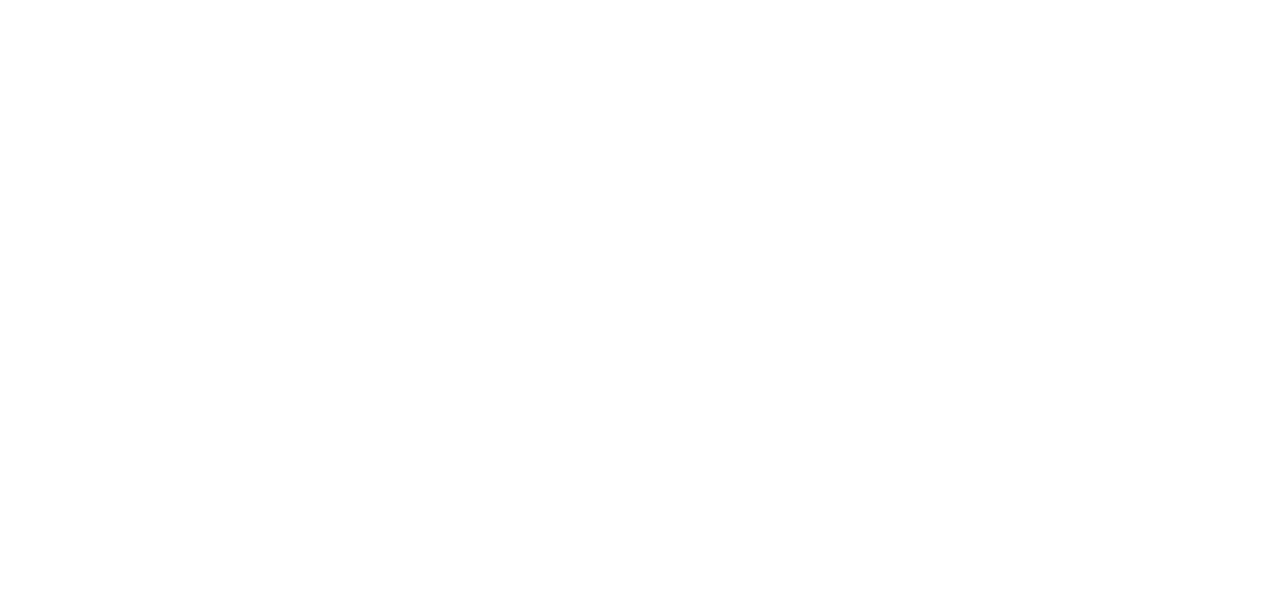
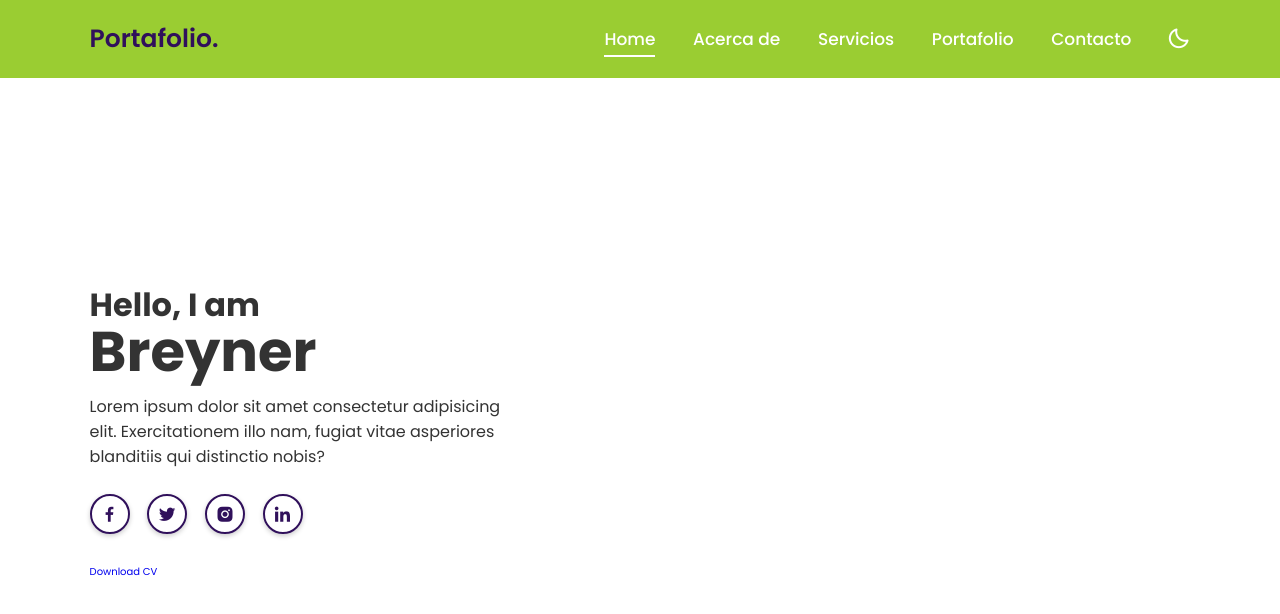
Before and after one commit to Outlaws012/Portafolio, a plain HTML site: page index.html in a window 1280 px wide. Drawn offline with nearby package versions, Linux system fonts and the light colour scheme.

Commit message:
Portafolio

```diff
--- /dev/null
+++ b/css/style.css
@@ -0,0 +1,122 @@
+@import url('https://fonts.googleapis.com/css2?family=Poppins:wght@300;400;500;600;700;800;900&display=swap');
+
+* {
+    margin: 0;
+    padding: 0;
+    box-sizing: border-box;
+    text-decoration: none;
+    border: none;
+    outline: none;
+    scroll-behavior: smooth;
+    font-family: 'Poppins', sans-serif;
+}
+
+:root {
+    --bg-color: white;
+    --text-color: #333;
+    --main-color: #30105b;
+    --white-color: white;
+    --shadow-color: rgba(0, 0, 0, .2);
+}
+
+html {
+    font-size: 62.5%;
+    overflow: hidden;
+}
+
+body {
+    background: var(--bg-color);
+    color: var(--text-color);
+}
+
+.header {
+    position: fixed;
+    top: 0;
+    left: 0;
+    width: 100%;
+    padding: 2rem 7%;
+    background: yellowgreen;
+    display: flex;
+    align-items: center;
+    z-index: 100;
+}
+
+.logo {
+    font-size: 2.5rem;
+    color: var(--main-color);
+    font-weight: 600;
+    cursor: default;
+    margin-right: auto;
+}
+
+.navbar a {
+    position: relative;
+    font-size: 1.7rem;
+    color: var(--white-color);
+    font-weight: 500;
+    margin-right: 3.5rem;
+}
+
+.navbar a.active::before {
+    content: '';
+    position: absolute;
+    left: 0;
+    bottom: -6px;
+    width: 100%;
+    height: .2rem;
+    background: var(--white-color);
+}
+
+#darkMode-icon {
+    font-size: 2.4rem;
+    color: var(--white-color);
+    cursor: pointer;
+}
+
+section {
+    min-height: 100vh;
+    padding: 10rem 7% 2rem;
+}
+
+.home {
+    display: flex;
+    align-items: center;
+}
+
+.home .home-content{
+    max-width: 44rem;
+}
+
+.home-content h3{
+    font-size: 3.2rem;
+    font-weight: 700;
+    line-height: .3;
+}
+
+.home-content h1{
+    font-size: 5.6rem;
+    font-weight: 700;
+}
+
+.home-content p{
+    font-size: 1.6rem;
+}
+
+.home-content .social-media a{
+    display: inline-flex;
+    justify-content: center;
+    align-items: center;
+    width: 4rem;
+    height: 4rem;
+    background: transparent;
+    border: .2rem solid var(--main-color);
+    border-radius: 50%;
+    box-shadow: 0 .2rem .5rem var(--shadow-color);
+    font-size: 2rem;
+    color: var(--main-color);
+    margin: 2.5rem 1.5rem 3rem 0;
+}
+
+.home-content .social-media a:hover{
+    bac
+}
--- a/index.html
+++ b/index.html
@@ -5,8 +5,49 @@
     <meta http-equiv="X-UA-Compatible" content="IE=edge">
     <meta name="viewport" content="width=device-width, initial-scale=1.0">
     <title>Portafolio B</title>
+
+    <link rel="preconnect" href="https://fonts.googleapis.com">
+    <link rel="preconnect" href="https://fonts.gstatic.com" crossorigin>
+    <link href="https://fonts.googleapis.com/css2?family=Poppins:wght@300;400;500;600;700;800;900&display=swap" rel="stylesheet">
+
+
+    <link href='https://unpkg.com/boxicons@2.1.4/css/boxicons.min.css' rel='stylesheet'>
+
+
+    <link rel="stylesheet" href="css/style.css">
 </head>
 <body>
 
+    <header class="header">
+        <a href="#" class="logo">Portafolio.</a>
+
+        <nav class="navbar">
+            <a href="#home" class="active">Home</a>
+            <a href="#about">Acerca de</a>
+            <a href="#services">Servicios</a>
+            <a href="#portafolio">Portafolio</a>
+            <a href="#contact">Contacto</a>
+        </nav>
+
+        <div class="bx bx-moon" id="darkMode-icon"></div>
+    </header>
+
+    <section class="home" id="home">
+        <div class="home-content">
+            <h3>Hello, I am</h3>
+            <h1>Breyner</h1>
+            <p>Lorem ipsum dolor sit amet consectetur adipisicing elit. Exercitationem illo nam, fugiat vitae asperiores blanditiis qui distinctio nobis?</p>
+
+            <div class="social-media">
+                <a href="#"><i class='bx bxl-facebook'></i></a>
+                <a href="#"><i class='bx bxl-twitter' ></i></a>
+                <a href="#"><i class='bx bxl-instagram-alt' ></i></a>
+                <a href="#"><i class='bx bxl-linkedin' ></i></a>
+            </div>
+
+            <a href="#" class="btn">Download CV</a>
+        </div>
+    </section>
+
 </body>
 </html>
```
Also changed, not shown: img/bx-moon.svg (added), img/bxl-facebook.svg (added), img/bxl-instagram.svg (added), img/bxl-linkedin.svg (added), img/bxl-twitter.svg (added).
